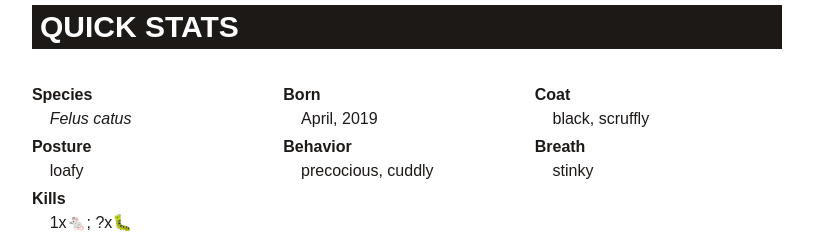
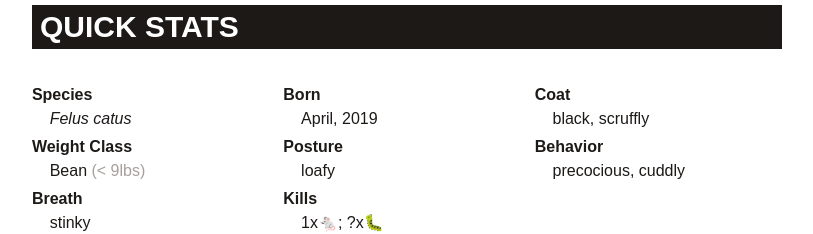
Before and after one commit to saylorsd/peronsal-site, a Next.js app: page /bit in a window 1280 px wide. Shown: the part 1360-1594 px from the top of the page, without its empty margins (233-1046 px from the left). Built offline with nearby package versions, Linux system fonts and the light colour scheme; a web font is replaced by a local one.

Commit message:
added Bit's weight class

```diff
--- a/src/app/bit/page.tsx
+++ b/src/app/bit/page.tsx
@@ -118,6 +118,12 @@ export default function BitPage() {
           <DD>black, scruffly</DD>
         </DL>
         <DL>
+          <DT>Weight Class</DT>
+          <DD>
+            Bean <span className="text-stone-400">(&lt; 9lbs)</span>
+          </DD>
+        </DL>
+        <DL>
           <DT>Posture</DT>
           <DD>loafy</DD>
         </DL>
--- a/src/app/global.css
+++ b/src/app/global.css
@@ -51,9 +51,7 @@ th {
 }
 
 .content a {
-
   @apply underline hover:decoration-2;
-
   @apply hover:bg-[url('/images/stripe-small2.png')] hover:animate-bg-slide;
   @apply hover:text-black;
   @apply hover:ring-1 ring-cyan-50;
```
